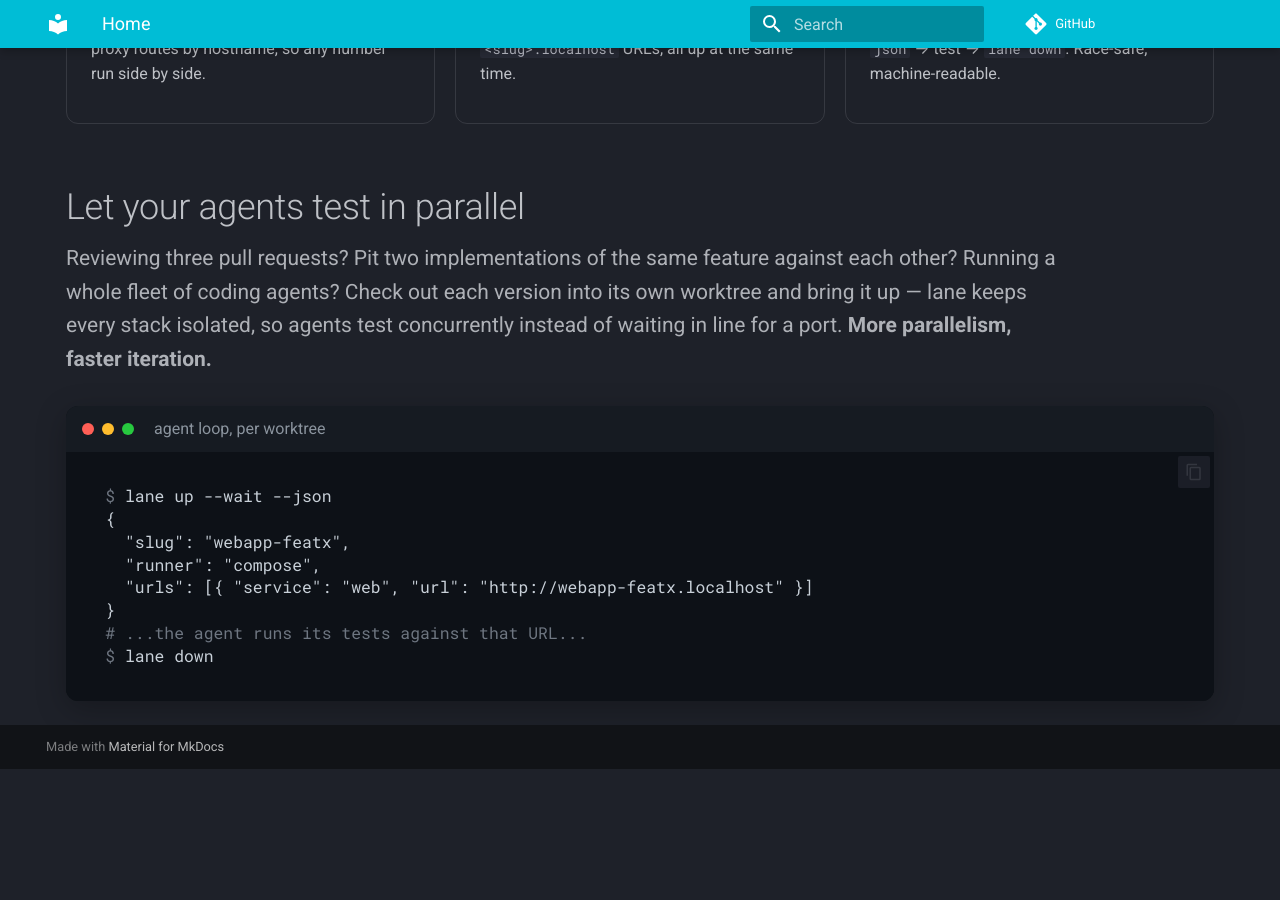
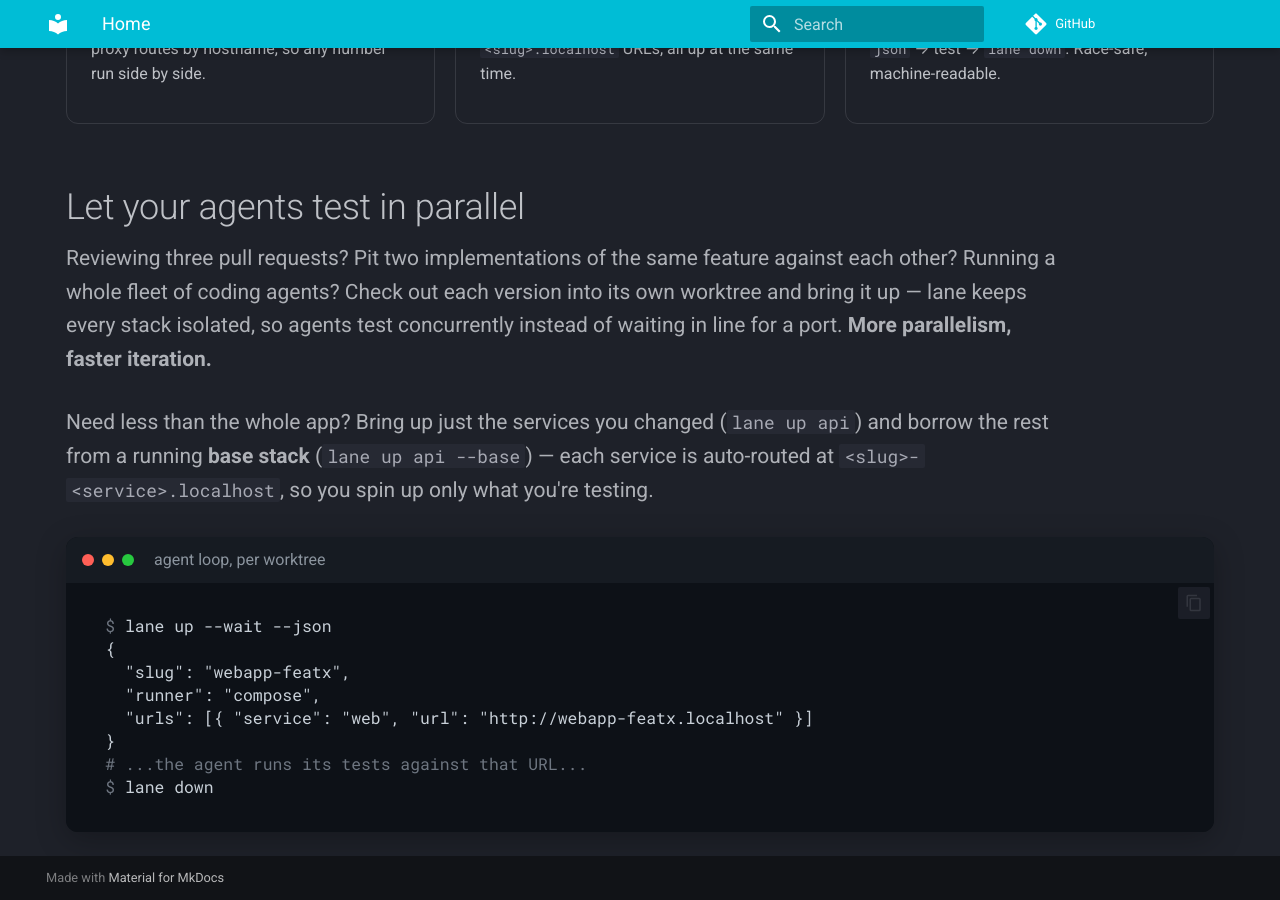
Before and after one commit to Dheeraj-Nalapat/lane, an MkDocs documentation site: the page built from docs/guide/index.md, in a window 1280 px wide and 900 px high, scrolled down 1086 px. Built offline with MkDocs 1.6.1 and Material for MkDocs 9.7.7, drawn with Linux system fonts in a browser that asks for light colours; comment, search, counter and statistics services are not loaded; before the commit the page ends 1855 px from its top, so only the background shows below that.

Commit message:
docs(seo): surface v0.2.0 features in SEO metadata + homepage pitch
The metadata copy still described the pre-0.2.0 feature set. Update every
SEO surface to include selective bring-up, per-service auto-routing, and
base-borrowing:

- mkdocs.yml: refresh site_description (global fallback meta).
- index.md: expand the homepage meta description.
- overrides/main.html: expand the SoftwareApplication JSON-LD description
  and add a featureList[] of the six core capabilities.
- llms.txt: refresh the summary blurb and add selective-bring-up,
  auto-routing, and base-borrowing key facts.
- overrides/home.html: weave a pitch paragraph on minimal bring-up +
  base-borrowing into the existing landing copy.

`mkdocs build --strict` passes; JSON-LD validated as parseable.

```diff
--- a/docs/guide/index.md
+++ b/docs/guide/index.md
@@ -1,6 +1,6 @@
 ---
 template: home.html
-description: lane is a command-line tool that runs every git worktree or project as an isolated dev stack at its own *.localhost URL — no port conflicts, a shared proxy routes by hostname. Built for humans and AI coding agents to test in parallel and ship faster.
+description: lane is a command-line tool that runs every git worktree or project as an isolated dev stack at its own *.localhost URL — no port conflicts, a shared proxy routes by hostname. Bring up just the services you changed and borrow the rest from a running base stack, with every service auto-routed at its own slug-service.localhost subdomain. Built for humans and AI coding agents to test in parallel and ship faster.
 hide:
   - navigation
   - toc
--- a/mkdocs.yml
+++ b/mkdocs.yml
@@ -1,5 +1,5 @@
 site_name: lane
-site_description: Parallel, port-conflict-free dev stacks.
+site_description: Isolated, port-conflict-free dev stacks for every git worktree — bring up just the services you changed and borrow the rest from a running base stack.
 site_url: https://dheeraj-nalapat.github.io/lane/
 repo_url: https://github.com/Dheeraj-Nalapat/lane
 docs_dir: docs/guide
--- a/overrides/home.html
+++ b/overrides/home.html
@@ -63,6 +63,12 @@
      keeps every stack isolated, so agents test concurrently instead of waiting in
      line for a port. <strong>More parallelism, faster iteration.</strong></p>
 
+  <p class="lane-pitch-lead">Need less than the whole app? Bring up just the
+     services you changed (<code>lane up api</code>) and borrow the rest from a
+     running <strong>base stack</strong> (<code>lane up api --base</code>) — each
+     service is auto-routed at <code>&lt;slug&gt;-&lt;service&gt;.localhost</code>,
+     so you spin up only what you're testing.</p>
+
   <div class="lane-term">
     <div class="lane-term-bar"><span></span><span></span><span></span><i>agent loop, per worktree</i></div>
 <pre><code><span class="dim">$</span> lane up --wait --json
--- a/overrides/main.html
+++ b/overrides/main.html
@@ -24,9 +24,17 @@
     "@context": "https://schema.org",
     "@type": "SoftwareApplication",
     "name": "lane",
-    "description": "Command-line tool that runs every git worktree or project as an isolated dev stack at its own *.localhost URL — no port conflicts, built for humans and AI agents to test in parallel.",
+    "description": "Command-line tool that runs every git worktree or project as an isolated dev stack at its own *.localhost URL — no port conflicts. Bring up just the services you changed and borrow the rest from a running base stack; every service is auto-routed at <slug>-<service>.localhost. Built for humans and AI agents to test in parallel.",
     "applicationCategory": "DeveloperApplication",
     "operatingSystem": "Linux, macOS, Windows",
+    "featureList": [
+      "Isolated dev stack per git worktree at a *.localhost URL",
+      "Zero published host ports — a shared Traefik proxy routes by hostname",
+      "Selective bring-up: run only the services you changed (lane up <service>)",
+      "Per-service auto-routing at <slug>-<service>.localhost",
+      "Base-borrowing: run changed services fresh and borrow the rest from a running base stack (lane up <service> --base)",
+      "Machine-readable JSON output for AI coding agents (lane up --wait --json)"
+    ],
     "url": "{{ config.site_url }}",
     "downloadUrl": "{{ config.repo_url }}/releases/latest",
     "softwareHelp": "{{ config.site_url }}getting-started/",
```
Also changed, not shown: docs/guide/llms.txt (+5 -2 lines).
